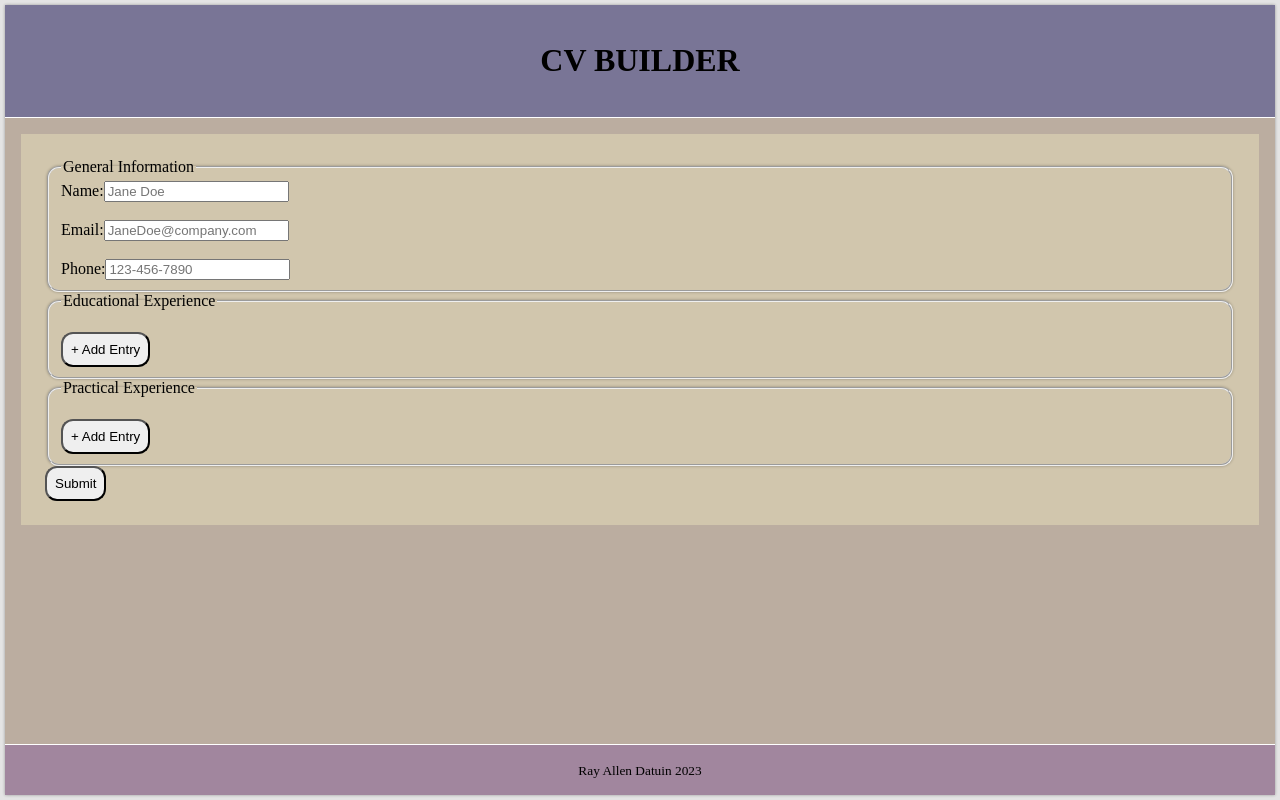
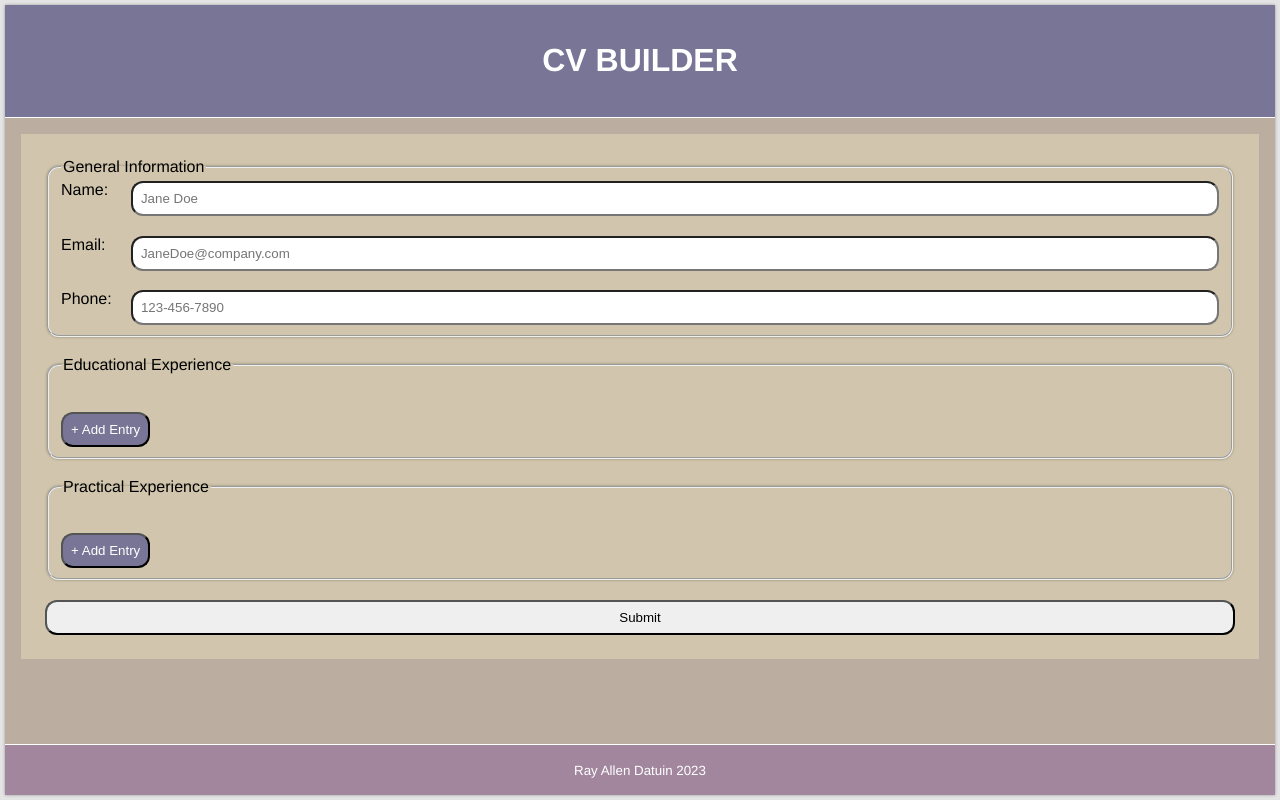
Before and after one commit to rdat5/cv-project, a React (Create React App) app: page / in a window 1280 px wide. Built offline with nearby package versions, Linux system fonts and the light colour scheme.

Commit message:
Add further styling changes

```diff
--- a/src/components/EduEntry.js
+++ b/src/components/EduEntry.js
@@ -32,8 +32,9 @@ class EduEntry extends Component {
 
     render() {
         return(
-            <fieldset>
+            <fieldset className='edu-entry-input'>
                     <legend>Education Entry</legend>
+                <div>
                     <label htmlFor="schoolNameInput">School Name:</label>
                     <input
                         type="text"
@@ -41,8 +42,6 @@ class EduEntry extends Component {
                         name="schoolNameInput"
                         value={this.state.schoolNameInput}
                         onChange={this.entryUpdate}/>
-                <br></br>
-                <br></br>
                     <label htmlFor="studyInput">Study:</label>
                     <input
                         type="text"
@@ -50,8 +49,6 @@ class EduEntry extends Component {
                         name="studyInput"
                         value={this.state.studyInput}
                         onChange={this.entryUpdate}/>
-                <br></br>
-                <br></br>
                     <label htmlFor="studyDateInput">Date of Study:</label>
                     <input
                         type="text"
@@ -59,8 +56,8 @@ class EduEntry extends Component {
                         name="studyDateInput"
                         value={this.state.studyDateInput}
                         onChange={this.entryUpdate}/>
-                <br></br>
-                <button onClick={this.removeEntry}>- Remove Entry</button>
+                </div>
+                <button onClick={this.removeEntry} className='remove-btn'>Remove Entry</button>
             </fieldset>
         );
     }
--- a/src/components/EduExpInput.js
+++ b/src/components/EduExpInput.js
@@ -61,12 +61,12 @@ class EduExpInput extends Component {
         let entryList = userData.userEdu.map(entry => <li key={entry.id}><EduEntry entryData={entry} eduInputFn={this.entryInputChange} removeEntryFn={this.removeEduEntry}/></li>)
 
         return(
-            <fieldset>
+            <fieldset className='exp-input'>
                 <legend>Educational Experience</legend>
                 <ul className='entry-input-list'>
                     {entryList}
                 </ul>
-                <button onClick={this.addEduEntry}>+ Add Entry</button>
+                <button className='add-btn' onClick={this.addEduEntry}>+ Add Entry</button>
             </fieldset>
         );
     }
--- a/src/components/GenInfoInput.js
+++ b/src/components/GenInfoInput.js
@@ -19,7 +19,7 @@ class GenInfoInput extends Component {
         const { userData } = this.props;
 
         return(
-            <fieldset>
+            <fieldset className='general-info-input'>
                 <legend>General Information</legend>
                 <label htmlFor="nameInput">Name:</label>
                 <input
@@ -29,8 +29,6 @@ class GenInfoInput extends Component {
                     placeholder="Jane Doe"
                     value={userData.nameInput}
                     onChange={this.handleInputChange}/>
-                <br></br>
-                <br></br>
                 <label htmlFor="emailInput">Email:</label>
                 <input
                     type="email"
@@ -39,8 +37,6 @@ class GenInfoInput extends Component {
                     placeholder="JaneDoe@company.com"
                     value={userData.emailInput}
                     onChange={this.handleInputChange}/>
-                <br></br>
-                <br></br>
                 <label htmlFor="phoneInput">Phone:</label>
                 <input
                     type="tel"
--- a/src/components/PracEntry.js
+++ b/src/components/PracEntry.js
@@ -33,8 +33,9 @@ class PracEntry extends Component {
 
     render() {
         return(
-            <fieldset>
+            <fieldset className='prac-input-entry'>
                 <legend>Practical Experience Entry</legend>
+                <div className='prac-entry'>
                     <label htmlFor="companyNameInput">Company Name:</label>
                     <input
                         type="text"
@@ -42,8 +43,6 @@ class PracEntry extends Component {
                         name="companyNameInput"
                         value={this.state.companyNameInput}
                         onChange={this.entryUpdate}/>
-                <br></br>
-                <br></br>
                     <label htmlFor="positionInput">Position Title:</label>
                     <input
                         type="text"
@@ -51,16 +50,12 @@ class PracEntry extends Component {
                         name="positionInput"
                         value={this.state.positionInput}
                         onChange={this.entryUpdate}/>
-                <br></br>
-                <br></br>
                     <label htmlFor="mainTaskInput">Main Tasks:</label>
                     <textarea
                         id="mainTaskInput"
                         name="mainTaskInput"
                         value={this.state.mainTaskInput}
                         onChange={this.entryUpdate}/>
-                <br></br>
-                <br></br>
                     <label htmlFor="workedFromInput">Worked from:</label>
                     <input
                         type="text"
@@ -68,7 +63,6 @@ class PracEntry extends Component {
                         name="workedFromInput"
                         value={this.state.workedFromInput}
                         onChange={this.entryUpdate}/>
-                <br></br>
                     <label htmlFor="workedToInput">Worked to:</label>
                     <input
                         type="text"
@@ -76,8 +70,8 @@ class PracEntry extends Component {
                         name="workedToInput"
                         value={this.state.workedToInput}
                         onChange={this.entryUpdate}/>
-                <br></br>
-                <button onClick={this.removePracEntry}>- Remove Entry</button>
+                </div>
+                <button className='remove-btn' onClick={this.removePracEntry}>- Remove Entry</button>
             </fieldset>
         );
     }
--- a/src/components/PracExpInput.js
+++ b/src/components/PracExpInput.js
@@ -63,12 +63,12 @@ class PracExpInput extends Component {
         let entryList = userData.userPrac.map(entry => <li key={entry.id}><PracEntry entryData={entry} pracInputFn={this.entryInputChange} removeEntryFn={this.removePracEntry}/></li>)
 
         return(
-            <fieldset>
+            <fieldset className='prac-input'>
                 <legend>Practical Experience</legend>
                 <ul className='entry-input-list'>
                     {entryList}
                 </ul>
-                <button onClick={this.addPracEntry}>+ Add Entry</button>
+                <button className='add-btn' onClick={this.addPracEntry}>+ Add Entry</button>
             </fieldset>
         );
     }
--- a/src/styles/App.css
+++ b/src/styles/App.css
@@ -14,6 +14,7 @@ body {
     padding: 5px;
     height: 100vh;
     margin: 0;
+    font-family: Helvetica, sans-serif;
 }
 
 .page-wrap {
@@ -32,6 +33,7 @@ body {
 
 .page-header, .page-footer {
     text-align: center;
+    color: white;
 }
 
 .page-header {
@@ -47,6 +49,45 @@ body {
     padding: 1.5rem;
 }
 
+.data-input-form > form {
+    display: grid;
+    gap: 1.2rem;
+}
+
+.general-info-input {
+    display: grid;
+    grid-template-columns: min-content 1fr;
+    gap: 1.2rem;
+}
+
+.edu-exp-input {
+    display: grid;
+    grid-template-rows: 1fr min-content;
+}
+
+.exp-input > ul , .prac-input > ul{
+    display: grid;
+    gap: 1.2rem;
+}
+
+.edu-entry-input, .prac-input-entry {
+    display: grid;
+    grid-template-columns: 1fr min-content;
+    align-items: center;
+}
+
+.edu-entry-input > div {
+    display: grid;
+    grid-template-columns: min-content 1fr;
+    gap: 1.2rem;
+}
+
+.prac-entry {
+    display: grid;
+    grid-template-columns: min-content 1fr;
+    gap: 1.2rem;
+}
+
 fieldset {
     border-radius: 12px;
     box-shadow: 0 0 3px rgba(0, 0, 0, 0.33);
@@ -55,6 +96,7 @@ fieldset {
 button {
     border-radius: 12px;
     padding: .5rem;
+    height: min-content;
 }
 
 .entry-input-list {
@@ -66,6 +108,22 @@ button {
     padding: 1.5rem;
 }
 
+input, textarea {
+    height: min-content;
+    padding: .5rem;
+    border-radius: 12px;
+}
+
+.add-btn, .remove-btn {
+    background-color: var(--blueish);
+    color: white;
+}
+
+.remove-btn {
+    background-color: var(--pink);
+    color: white;
+}
+
 .page-footer {
     background-color: var(--pink);
 }
```
Lines whose indentation alone changed are shown as unchanged.
